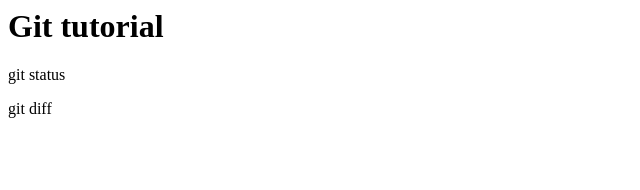
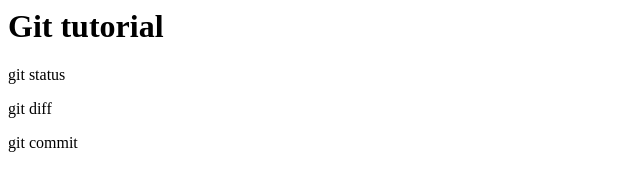
Before and after one commit to taiki0910/git_tutorial, a plain HTML site: page index.html in a window 1280 px wide. Shown: the full height of the page, 0-640 px from the left. Drawn offline with Linux system fonts and the light colour scheme.

Commit message:
Added git commit

```diff
--- a/index.html
+++ b/index.html
@@ -1,3 +1,4 @@
 <h1>Git tutorial</h1>
 <p>git status</p>
 <p>git diff</p>
+<p>git commit</p>
```
